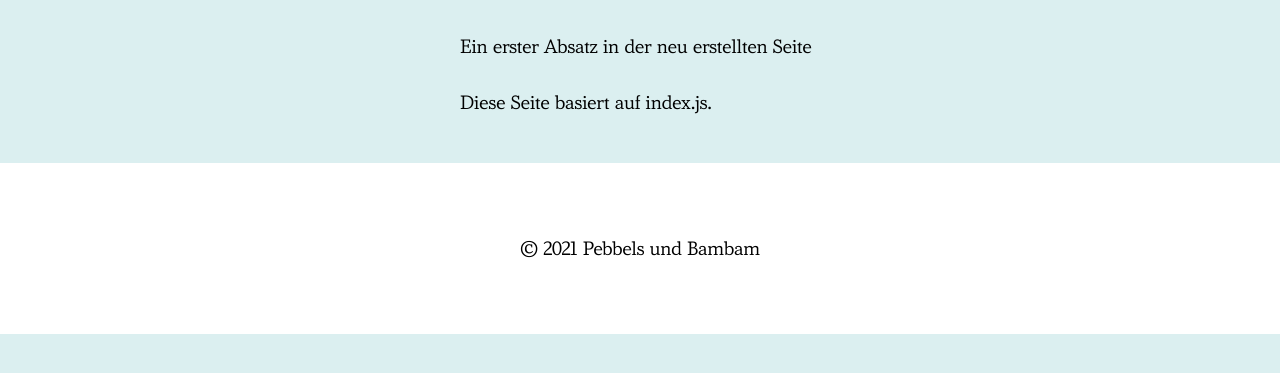
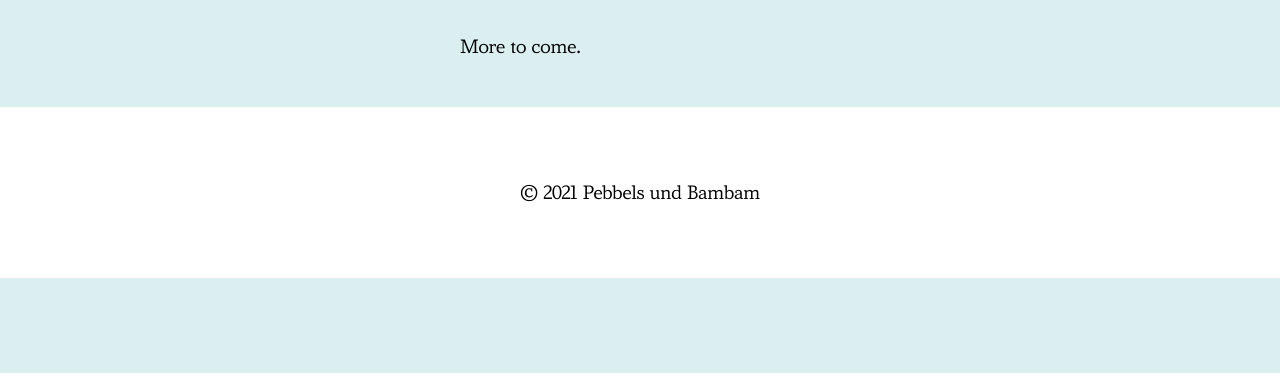
Before and after one commit to Bregan16/pebbles-and-bambam, a Gatsby site: page /about in a window 1280 px wide. Shown: the part 387-760 px from the top of the page. Built offline with nearby package versions, Linux system fonts and the light colour scheme; Gatsby itself is replaced by a stand-in of ours.

Commit message:
Update about page

```diff
--- a/src/pages/about.js
+++ b/src/pages/about.js
@@ -18,8 +18,7 @@ const AboutPage = () => {
         <section className={style.wrapper}>
             <h1 className={style.heading}>Über diese Site</h1>
             <div>
-                <p>Ein erster Absatz in der neu erstellten Seite</p>
-                <p>Diese Seite basiert auf index.js.</p>
+                <p>More to come.</p>
             </div>
       </section>
     </Layout>
```
